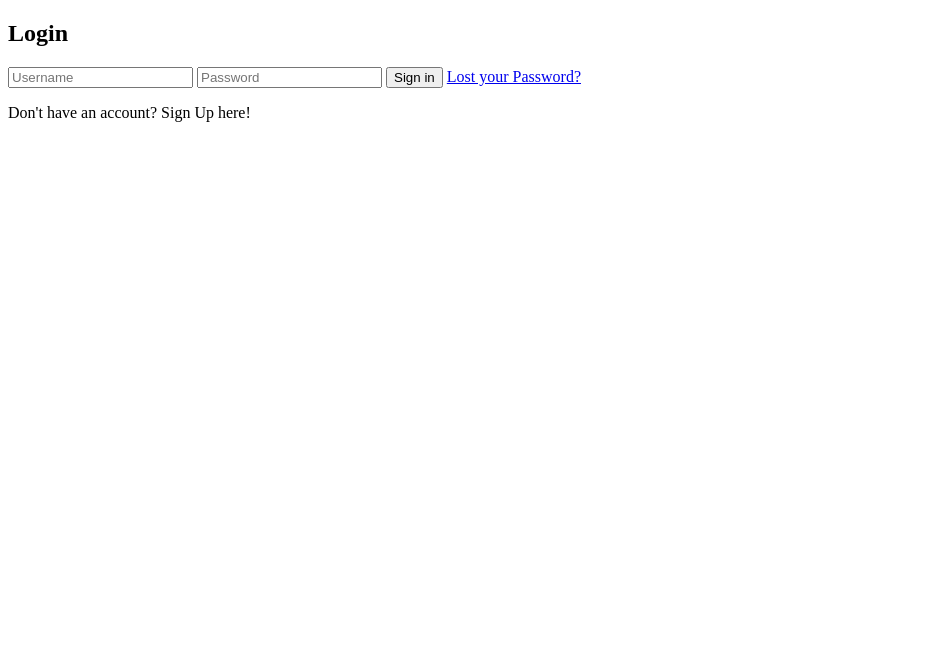
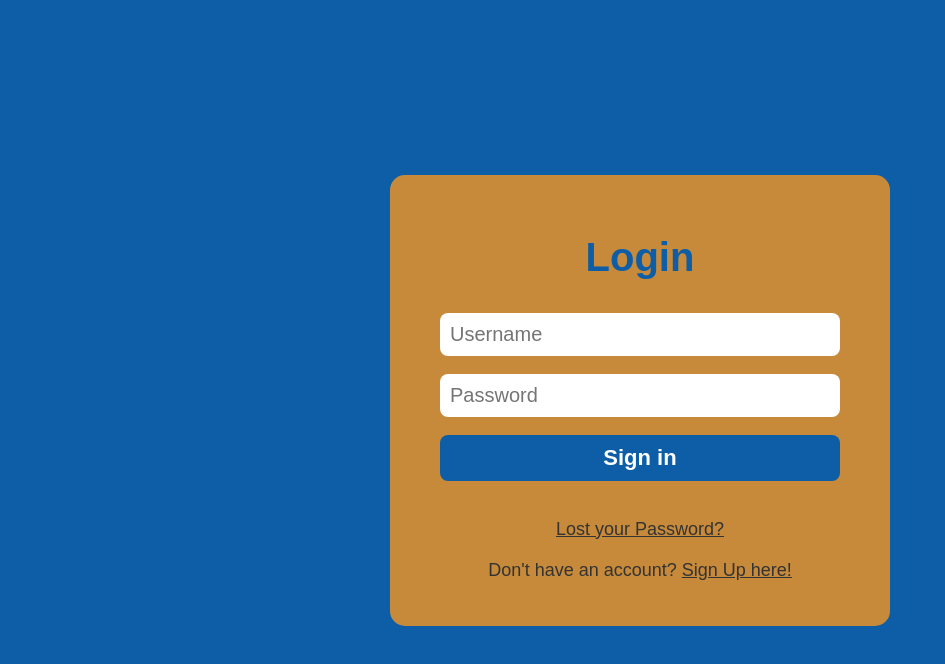
Before and after one commit to Ashikurahman23/simple-login-form, a plain HTML site: page index.html in a window 1280 px wide. Shown: the whole page, without its empty margins (0-945 px from the left). Drawn offline with Linux system fonts and the light colour scheme.

Commit message:
all done

```diff
--- a/index.html
+++ b/index.html
@@ -5,9 +5,11 @@
   <meta charset="UTF-8">
   <meta name="viewport" content="width=device-width, initial-scale=1.0">
   <title>Simple Login Form</title>
+  <link rel="stylesheet" href="style.css">
 </head>
 
 <body>
+  <div class="login_form">
     <form action="" class="login">
       <h2>Login</h2>
       <input type="text" placeholder="Username" required>
@@ -15,7 +17,8 @@
       <button>Sign in</button>
       <a href="#">Lost your Password?</a>
     </form>
-  <p>Don't have an account? Sign Up here!</p>
+    <p>Don't have an account? <a href="">Sign Up here!</a></p>
+  </div>
 </body>
 
 </html>
--- /dev/null
+++ b/style.css
@@ -0,0 +1,100 @@
+* {
+  margin: 0;
+  padding: 0;
+  box-sizing: border-box;
+}
+
+body {
+  background: #0d5ea6;
+  display: flex;
+  justify-content: center;
+  align-items: center;
+  height: 100vh;
+  font-size: 18px;
+  font-family: Arial, Helvetica, sans-serif;
+  padding: 25px;
+}
+button {
+  background: #0d5ea6;
+  border: none;
+  font-size: 22px;
+  font-weight: bold;
+  color: #fff;
+  padding: 10px 20px;
+  cursor: pointer;
+  border-radius: 8px;
+  transition: 0.3s ease;
+}
+button:hover {
+  background: #1073ca;
+}
+h2 {
+  text-align: center;
+}
+.login_form {
+  display: flex;
+  flex-direction: column;
+  padding: 45px;
+  align-self: center;
+  justify-content: center;
+  align-items: center;
+  background: #c78a3b;
+  width: 500px;
+  border-radius: 15px;
+}
+.login {
+  display: flex;
+  flex-direction: column;
+  gap: 18px;
+  width: 400px;
+}
+.login h2 {
+  color: #0d5ea6;
+  margin: 15px 0;
+  font-size: 40px;
+}
+.login a {
+  text-align: center;
+  color: #333;
+  margin: 20px 0;
+}
+input {
+  font-size: 20px;
+  padding: 10px;
+  border: none;
+  border-radius: 8px;
+  transition: 0.3s ease;
+}
+input:focus {
+  outline: none;
+  border: 2px solid #0d5ea6;
+}
+
+.login_form p {
+  text-align: center;
+  color: #333;
+}
+.login_form a {
+  color: #333;
+}
+
+/* Responsive Stles */
+@media (max-width: 600px) {
+  .login_form {
+    padding: 25px;
+  }
+  .login h2 {
+    font-size: 28px;
+  }
+  button {
+    font-size: 18px;
+    padding: 10px;
+  }
+  input {
+    font-size: 16px;
+    padding: 10px;
+  }
+  body {
+    font-size: 16px;
+  }
+}
```
Lines whose indentation alone changed are shown as unchanged.
